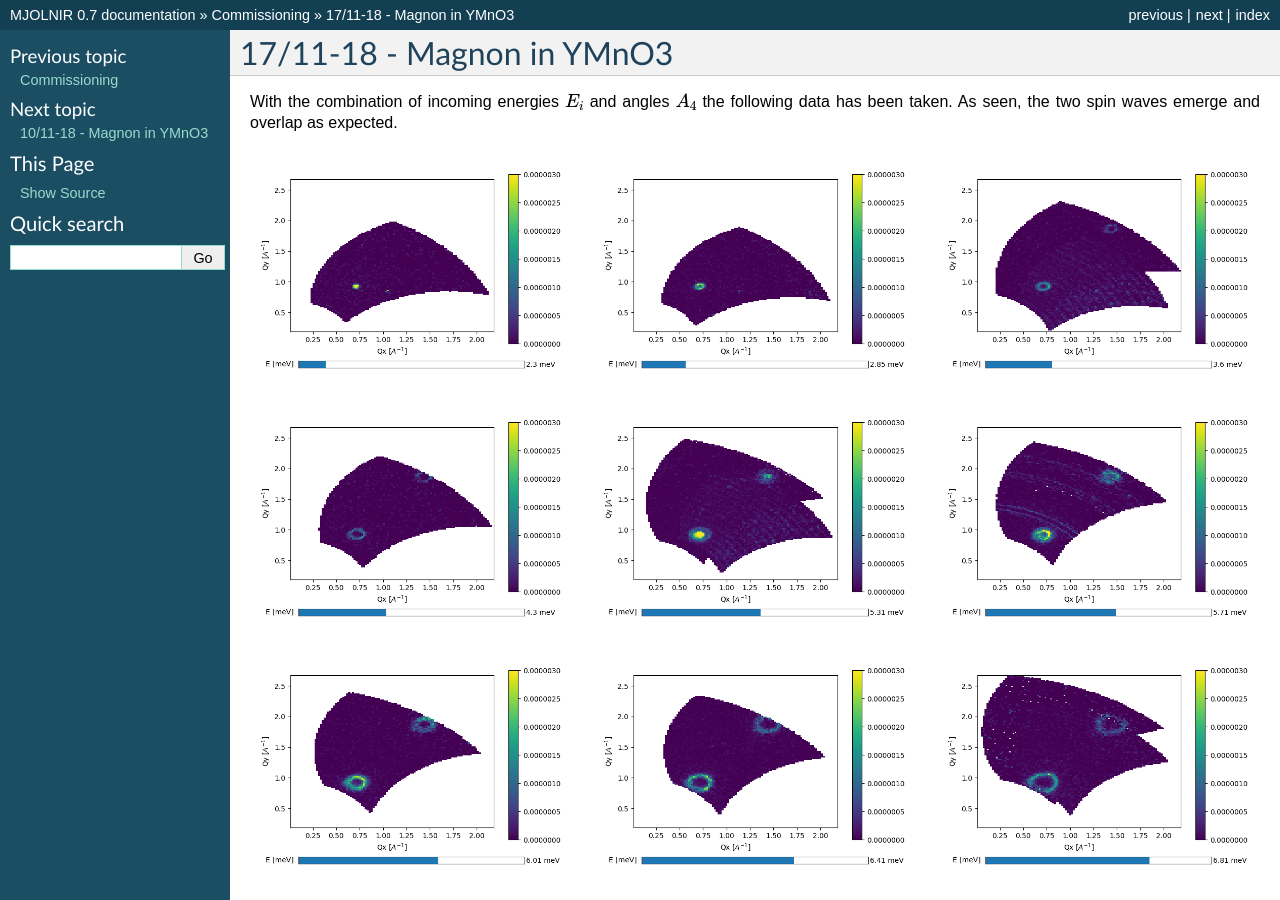
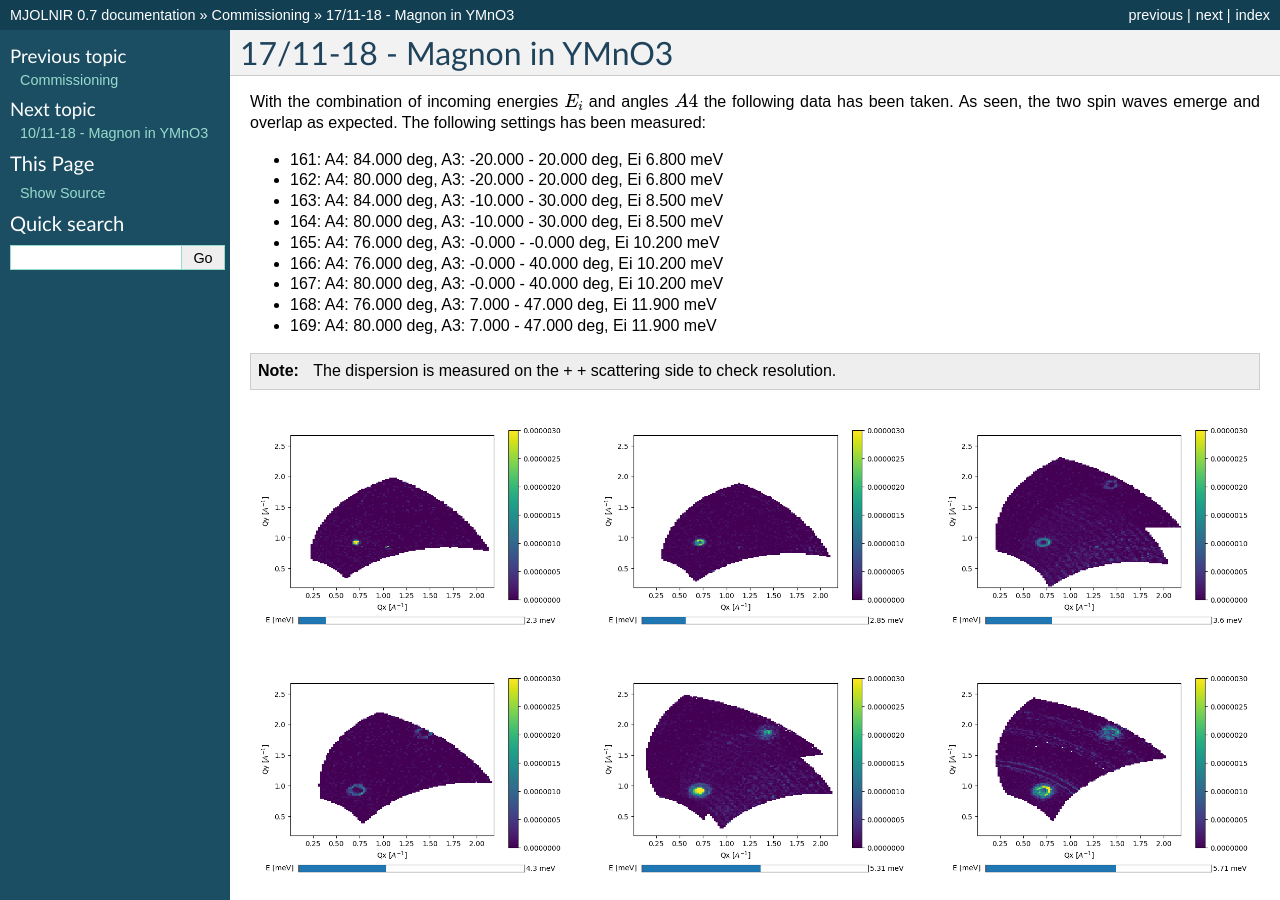
Before and after one commit to MJOLNIRPackage/MJOLNIR, a Sphinx documentation site: the page built from docs/Commissioning/171118.rst, in a window 1280 px wide and 900 px high. Built offline with Sphinx 7.4.7, drawn with Linux system fonts in a browser that asks for light colours.

Commit message:
Add more info to commissioning

```diff
--- a/docs/Commissioning/171118.rst
+++ b/docs/Commissioning/171118.rst
@@ -1,8 +1,20 @@
 17/11-18 - Magnon in YMnO3
 ^^^^^^^^^^^^^^^^^^^^^^^^^^
 
-With the combination of incoming energies :math:`E_i` and angles :math:`A_4` the following data has been taken. As seen, the two spin waves emerge and overlap as expected.
+With the combination of incoming energies :math:`E_i` and angles :math:`A4` the following data has been taken. As seen, the two spin waves emerge and overlap as expected. The following settings has been measured:
 
+- 161: A4: 84.000 deg, A3: -20.000 - 20.000 deg, Ei 6.800 meV
+- 162: A4: 80.000 deg, A3: -20.000 - 20.000 deg, Ei 6.800 meV
+- 163: A4: 84.000 deg, A3: -10.000 - 30.000 deg, Ei 8.500 meV
+- 164: A4: 80.000 deg, A3: -10.000 - 30.000 deg, Ei 8.500 meV
+- 165: A4: 76.000 deg, A3: -0.000 - -0.000 deg, Ei 10.200 meV
+- 166: A4: 76.000 deg, A3: -0.000 - 40.000 deg, Ei 10.200 meV
+- 167: A4: 80.000 deg, A3: -0.000 - 40.000 deg, Ei 10.200 meV
+- 168: A4: 76.000 deg, A3: 7.000 - 47.000 deg, Ei 11.900 meV
+- 169: A4: 80.000 deg, A3: 7.000 - 47.000 deg, Ei 11.900 meV
+
+.. note::
+    The dispersion is measured on the + + scattering side to check resolution.
 
 |dE2_3| |dE2_85| |dE3_6|
 |dE4_3| |dE5_3| |dE5_7|
```
